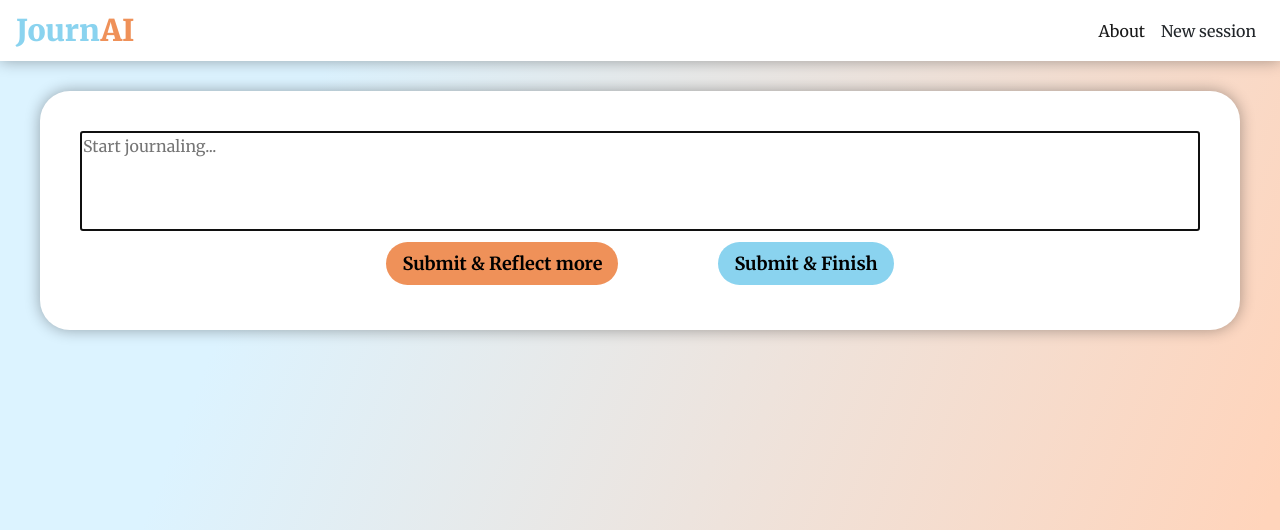
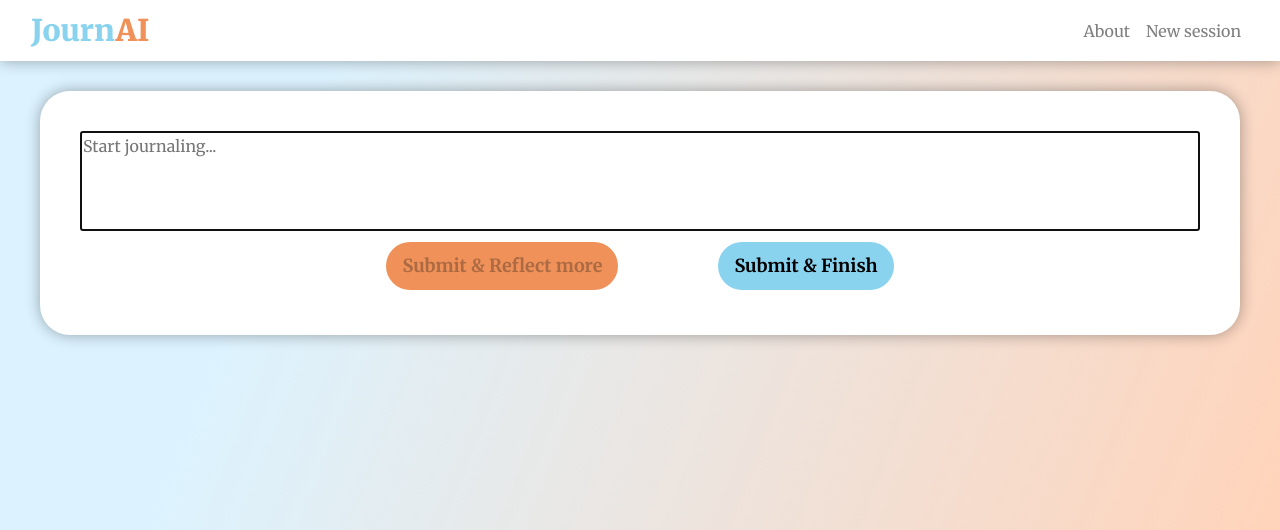
Before and after one commit to MartinaPepiciello/JournAI, a Flask app: page / in a window 1280 px wide. Shown: the top 530 px of the page. Run offline with Flask 3, Linux system fonts and the light colour scheme; some libraries are stand-ins or nearby versions.

Commit message:
Small fixes

```diff
--- a/static/helpers.js
+++ /dev/null
@@ -1,3 +0,0 @@
-// Navbar new session
-newSessionTxt = document.querySelector('#new-session');
-newSessionTxt.addEventListener('click', () => window.location.href = '/');
--- a/static/styles.css
+++ b/static/styles.css
@@ -7,6 +7,10 @@ body {
 nav.navbar {
     background-color: #fff;
     box-shadow: 0 0 15px #00000055;
+}
+
+div#navbarNav {
+    justify-content: flex-end;
 }
 
 .journai {
@@ -26,18 +30,14 @@ nav.navbar {
     color: #8ad3ef;
 }
 
-.navbar-text {
-    padding: 0.5rem;
-    cursor: pointer;
+.nav-link {
+    display: block;
+    padding: 0.5rem 1rem;
+    float: right;
 }
 
-span.options {
-    color: #212529 !important;
-}
-
-span.options:hover {
-    color: #212529 !important;
-    text-decoration: underline;
+.navbar-light .navbar-toggler {
+    border: none;
 }
 
 .journal {
@@ -73,16 +73,17 @@ span.options:hover {
 
 .my-btn {
     border: none;
-    padding: 8px 16px;
+    padding: 15px 16px;
     border-radius: 30px;
     font-size: 18px;
     font-weight: 700;
     cursor: pointer;
     background-color: #ef9159;
-    margin: 5px
+    margin: 5px;
+    line-height: 1;
 }
 
-.my-btn:hover, my-btn:active {
+.my-btn:not(:disabled):hover {
     box-shadow: 0 0px 13px #ef9159cc;
 }
 
@@ -90,7 +91,7 @@ span.options:hover {
     background-color: #8ad3ef;
 }
 
-.accent:hover, my-btn:active {
+.accent:not(:disabled):hover {
     box-shadow: 0 0px 13px #8ad3efcc;
 }
 
@@ -129,7 +130,7 @@ span.options:hover {
 }
 
 #download-refresh {
-    margin-right: 40px;
+    margin-right: 47px;
 }
 
 .overlay {
--- a/templates/about.html
+++ b/templates/about.html
@@ -28,6 +28,4 @@
 {% block modals %}{% endblock %}
 
 
-{% block js %}
-    <script src="../static/helpers.js"></script>
-{% endblock %}
+{% block js %}{% endblock %}
--- a/templates/index.html
+++ b/templates/index.html
@@ -44,28 +44,6 @@
         </div>
       </div>
 
-      <!-- New session modal -->
-      <div class="modal" tabindex="-1" role="dialog" id="newSessionModal">
-        <div class="modal-dialog" role="document">
-            <div class="modal-content">
-                <div class="modal-header">
-                    <h5 class="modal-title">Confirm new session</h5>
-                    <button type="button" class="close" data-dismiss="modal" aria-label="Close">
-                        <span aria-hidden="true">&times;</span>
-                    </button>
-                </div>
-                <div class="modal-body">
-                  <p>Are sure you would like to start a new journaling session?</p>
-                  <p>All unsaved data from this session will be lost.</p>
-                </div>
-                <div class="modal-footer">
-                  <button type="button" class="my-btn" id="confirm-new-session">Yes, start new session</button>
-                  <button type="button" class="my-btn accent close-modal" data-dismiss="modal">No, close</button>
-                </div>
-            </div>
-        </div>
-      </div>
-
       <div class="overlay"></div>
 {% endblock %}
 
--- a/templates/layout.html
+++ b/templates/layout.html
@@ -21,14 +21,22 @@
   <body>
     <!-- Navbar -->
     <nav class="navbar navbar-expand-lg navbar-light">
+      <div class="container-fluid">
         <a class="journai" href="/">Journ<span>AI</span></a>
-        <div class="collapse navbar-collapse" id="navbarText">
-          <ul class="navbar-nav mr-auto">
-
+        <button class="navbar-toggler" type="button" data-bs-toggle="collapse" data-bs-target="#navbarNav" aria-controls="navbarNav" aria-expanded="false" aria-label="Toggle navigation">
+          <span class="navbar-toggler-icon"></span>
+        </button>
+        <div class="collapse navbar-collapse" id="navbarNav">
+          <ul class="navbar-nav">
+            <li class="nav-item">
+              <a class="nav-link" href="/about">About</a>
+            </li>
+            <li class="nav-item">
+              <a class="nav-link" href="/">New session</a>
+            </li>
           </ul>
-          <span class="navbar-text options"><a href="/about">About</a></span>
-          <span class="navbar-text options" id="new-session">New session</span>
         </div>
+      </div>
     </nav>
 
     <!-- Journal -->
@@ -41,6 +49,9 @@
     <script src="https://code.jquery.com/jquery-3.2.1.slim.min.js" integrity="sha384-KJ3o2DKtIkvYIK3UENzmM7KCkRr/rE9/Qpg6aAZGJwFDMVNA/GpGFF93hXpG5KkN" crossorigin="anonymous"></script>
     <script src="https://cdn.jsdelivr.net/npm/popper.js@1.12.9/dist/umd/popper.min.js" integrity="sha384-ApNbgh9B+Y1QKtv3Rn7W3mgPxhU9K/ScQsAP7hUibX39j7fakFPskvXusvfa0b4Q" crossorigin="anonymous"></script>
     <script src="https://cdn.jsdelivr.net/npm/bootstrap@4.0.0/dist/js/bootstrap.min.js" integrity="sha384-JZR6Spejh4U02d8jOt6vLEHfe/JQGiRRSQQxSfFWpi1MquVdAyjUar5+76PVCmYl" crossorigin="anonymous"></script>
+    <script src="https://cdn.jsdelivr.net/npm/bootstrap@5.3.0/dist/js/bootstrap.bundle.min.js"></script>
+    <script src="https://ajax.googleapis.com/ajax/libs/jquery/3.5.1/jquery.min.js"></script>
+
 
     <!-- My JavaScript -->
     {% block js %}{% endblock %}
```
Also changed, not shown: resources/improvements.txt (+0 -12 lines), static/journal.js (+24 -16 lines).
